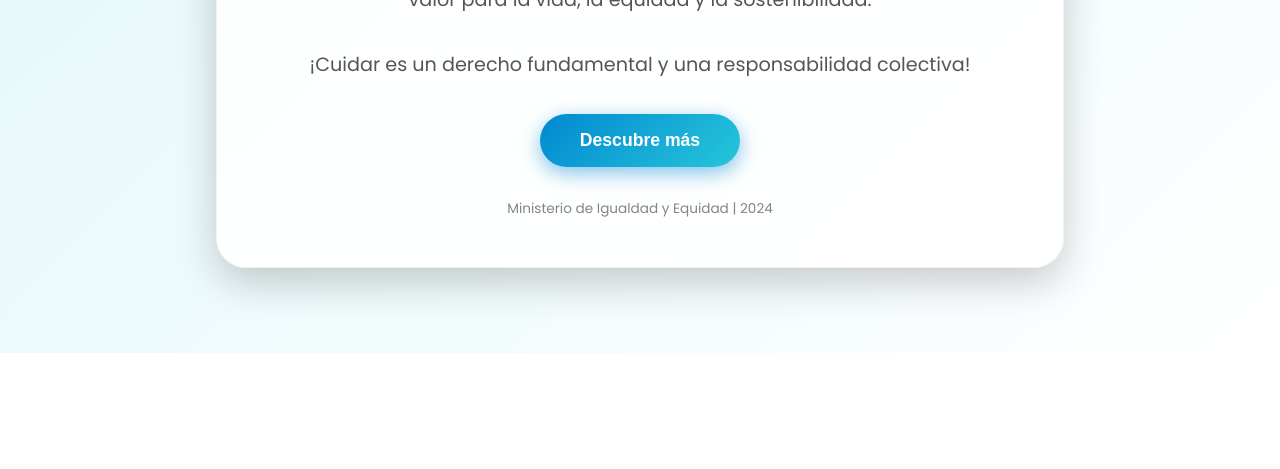
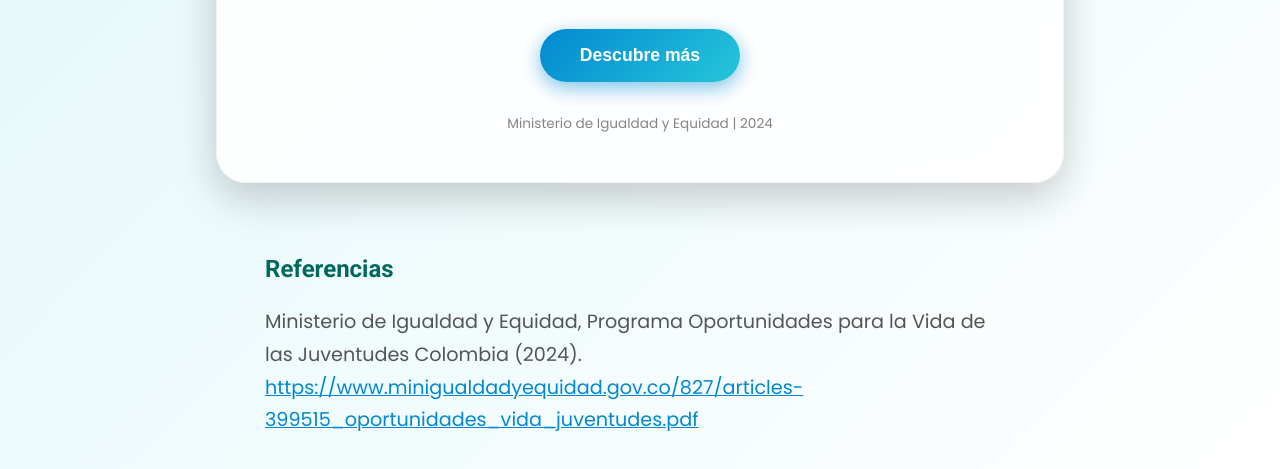
Before and after one commit to Carloscisneroides/henryy, a plain HTML site: page index.html in a window 1280 px wide. Shown: the part 447-916 px from the top of the page. Before the commit the page ends 800 px from the top, so only its background shows below. Drawn offline with Linux system fonts and the light colour scheme.

Commit message:
feat: :memo: henry flayer

```diff
--- a/index.html
+++ b/index.html
@@ -102,6 +102,23 @@
         transform: translateY(0);
       }
     }
+    .references {
+      margin-top: 3rem;
+      max-width: 750px;
+      text-align: left;
+      font-size: 0.95rem;
+      color: #444;
+      line-height: 1.5;
+    }
+    .references h2 {
+      font-size: 1.5rem;
+      color: #00695c;
+      margin-bottom: 1rem;
+    }
+    .references a {
+      color: #0288d1;
+      text-decoration: underline;
+    }
     @media (max-width: 600px) {
       h1 { font-size: 2.2rem; }
       h2 { font-size: 1.6rem; }
@@ -129,8 +146,7 @@
     <img src="https://i.pinimg.com/736x/83/ad/df/83addfd17584f0f400100307bfe34a8f.jpg" alt="Sistema Nacional de Cuidados">
 
     <h2>Derecho al Cuidado: Un Compromiso Nacional</h2>
-    <p>En Colombia, se han dado pasos importantes para reconocer y valorar el cuidado de quienes más lo necesitan. Todo empezó en 2006 con una ley que protege a niños, niñas y adolescentes. Luego, en ,  en el 2023, una nueva ley fortaleció los derechos de las personas con discapacidad.
-
+    <p>En Colombia, se han dado pasos importantes para reconocer y valorar el cuidado de quienes más lo necesitan. Todo empezó en 2006 con una ley que protege a niños, niñas y adolescentes. Luego, en 2023, una nueva ley fortaleció los derechos de las personas con discapacidad.
 
       También se ha empezado a reconocer lo valioso que es el trabajo de cuidado para el país.</p>
     <img src="https://neuronup.com/wp-content/uploads/2024/09/dia-mundial-sobre-el-autismo-300x225.webp" alt="Derecho al Cuidado: Un Compromiso Nacional">
@@ -138,6 +154,16 @@
     <h2>Cuidado Inclusivo para el TEA y la Diversidad</h2>
     <p>A través del Sistema Nacional de Cuidado y la Ley 2281 de 2023, el Ministerio de Igualdad y Equidad fortalece servicios de cuidado para personas con TEA, personas con discapacidad y otras poblaciones, apoyando a cuidadores remunerados y no remunerados con formación, bienestar y desarrollo de capacidades para una Colombia inclusiva.</p>
     <img src="https://autismo.org.es/wp-content/uploads/2018/11/cabecera_tal-como-somos.jpg" alt="Cuidado Inclusivo para el TEA y la Diversidad">
+  </div>
+
+  <div class="references">
+    <h2>Referencias</h2>
+    <p>
+      Ministerio de Igualdad y Equidad, Programa Oportunidades para la Vida de las Juventudes Colombia (2024).<br>
+      <a href="https://www.minigualdadyequidad.gov.co/827/articles-399515_oportunidades_vida_juventudes.pdf" target="_blank">
+        https://www.minigualdadyequidad.gov.co/827/articles-399515_oportunidades_vida_juventudes.pdf
+      </a>
+    </p>
   </div>
 
   <script>
```
